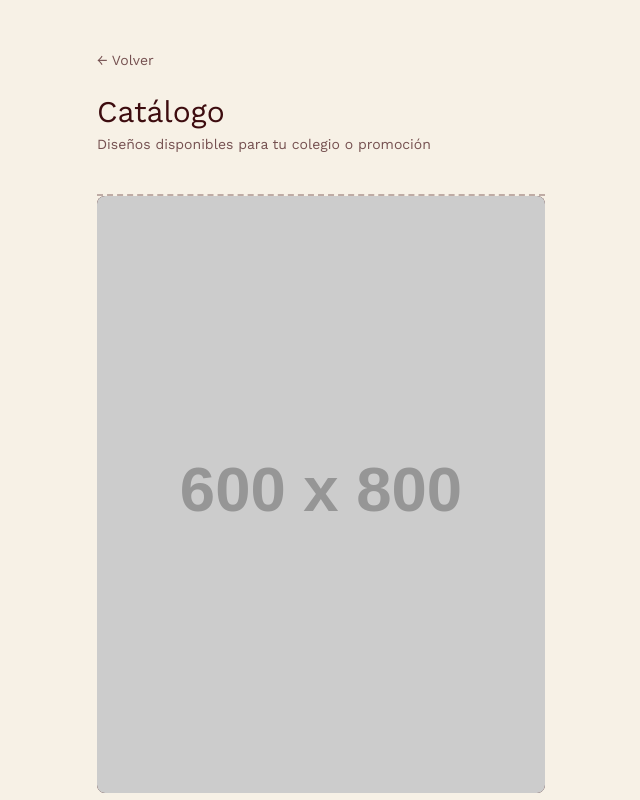
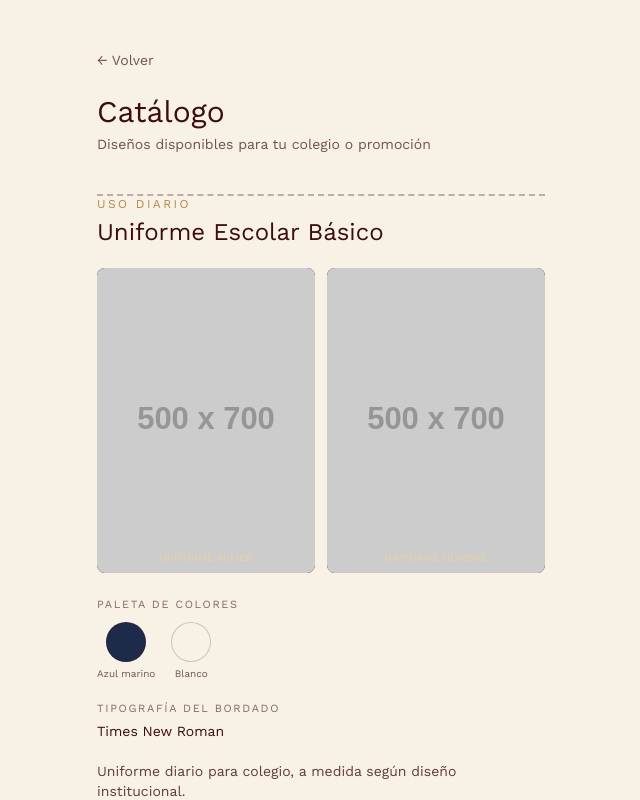
Before and after one commit to BladimirBLopez/Alexander-s-moda, a Next.js app: page /catalogo in a window 1280 px wide. Shown: the top 800 px of the page, without its empty margins (319-959 px from the left). Built offline with nearby package versions, Linux system fonts and the light colour scheme.

Commit message:
Catálogo: layout tipo ficha técnica (foto mujer/hombre, paleta, tipografía)

```diff
--- a/app/catalogo/page.tsx
+++ b/app/catalogo/page.tsx
@@ -25,7 +25,7 @@ export default function CatalogoPage() {
           Diseños disponibles para tu colegio o promoción
         </p>
 
-        <div className="flex flex-col gap-10">
+        <div className="flex flex-col gap-16">
           {productos.map((producto) => {
             const mensaje = encodeURIComponent(
               `Hola, me interesa el ${producto.nombre}`
@@ -33,42 +33,75 @@ export default function CatalogoPage() {
             return (
               <article
                 key={producto.id}
-                className="pespunte-hueso pt-6 first:border-t-0 first:pt-0"
+                className="pespunte-hueso pt-8 first:border-t-0 first:pt-0"
               >
-                <div className="relative w-full aspect-[3/4] rounded-lg overflow-hidden mb-4 bg-[var(--color-bordo)]">
-                  <Image
-                    src={producto.imagen}
-                    alt={producto.nombre}
-                    fill
-                    className="object-cover"
-                  />
-                </div>
-
+                <p className="text-xs tracking-[0.2em] uppercase text-[var(--color-bronce)] mb-1">
+                  {producto.subtitulo}
+                </p>
                 <h2
-                  className="text-xl text-[var(--color-bordo)] mb-1"
+                  className="text-2xl text-[var(--color-bordo)] mb-5"
                   style={{ fontFamily: "var(--font-display)" }}
                 >
                   {producto.nombre}
                 </h2>
-                <p className="text-sm text-[var(--color-bordo)]/70 mb-4">
-                  {producto.descripcion}
+
+                {/* Fotos mujer / hombre lado a lado */}
+                <div className="grid grid-cols-2 gap-3 mb-6">
+                  <div className="relative aspect-[5/7] rounded-lg overflow-hidden bg-[var(--color-bordo)]">
+                    <Image
+                      src={producto.fotoMujer}
+                      alt={`${producto.nombre} - uniforme mujer`}
+                      fill
+                      className="object-cover"
+                    />
+                    <span className="absolute bottom-2 left-0 right-0 text-center text-[10px] uppercase tracking-wide text-[var(--color-hueso)]">
+                      Uniforme mujer
+                    </span>
+                  </div>
+                  <div className="relative aspect-[5/7] rounded-lg overflow-hidden bg-[var(--color-bordo)]">
+                    <Image
+                      src={producto.fotoHombre}
+                      alt={`${producto.nombre} - uniforme hombre`}
+                      fill
+                      className="object-cover"
+                    />
+                    <span className="absolute bottom-2 left-0 right-0 text-center text-[10px] uppercase tracking-wide text-[var(--color-hueso)]">
+                      Uniforme hombre
+                    </span>
+                  </div>
+                </div>
+
+                {/* Paleta de colores */}
+                <p className="text-[11px] uppercase tracking-[0.15em] text-[var(--color-bordo)]/60 mb-2">
+                  Paleta de colores
                 </p>
-
-                <div className="flex gap-3 mb-4">
+                <div className="flex gap-4 mb-5">
                   {producto.colores.map((color) => (
                     <div key={color.nombre} className="flex flex-col items-center gap-1">
                       <div
-                        className="w-8 h-8 rounded-full border border-[var(--color-bordo)]/20"
+                        className="w-10 h-10 rounded-full border border-[var(--color-bordo)]/20"
                         style={{ backgroundColor: color.hex }}
                       />
-                      <span className="text-[10px] text-[var(--color-bordo)]/60">
+                      <span className="text-[10px] text-[var(--color-bordo)]/70 text-center max-w-[4rem]">
                         {color.nombre}
                       </span>
                     </div>
                   ))}
                 </div>
 
-                <ul className="text-sm text-[var(--color-bordo)]/80 mb-5 space-y-1">
+                {/* Tipografía */}
+                <p className="text-[11px] uppercase tracking-[0.15em] text-[var(--color-bordo)]/60 mb-1">
+                  Tipografía del bordado
+                </p>
+                <p className="text-sm text-[var(--color-bordo)] mb-5">
+                  {producto.tipografia}
+                </p>
+
+                {/* Descripción y bullets */}
+                <p className="text-sm text-[var(--color-bordo)]/80 mb-3">
+                  {producto.descripcion}
+                </p>
+                <ul className="text-sm text-[var(--color-bordo)]/80 mb-6 space-y-1">
                   {producto.bullets.map((bullet) => (
                     <li key={bullet}>• {bullet}</li>
                   ))}
--- a/lib/productos.ts
+++ b/lib/productos.ts
@@ -1,17 +1,22 @@
 export type Producto = {
   id: string;
   nombre: string;
+  subtitulo: string;
   descripcion: string;
+  tipografia: string;
   colores: { nombre: string; hex: string }[];
   bullets: string[];
-  imagen: string; // TODO: reemplazar por foto real (Cloudinary) cuando el cliente la pase
+  fotoMujer: string; // TODO: reemplazar por foto real (Cloudinary)
+  fotoHombre: string; // TODO: reemplazar por foto real (Cloudinary)
 };
 
 export const productos: Producto[] = [
   {
     id: "uniforme-basico",
     nombre: "Uniforme Escolar Básico",
+    subtitulo: "Uso diario",
     descripcion: "Uniforme diario para colegio, a medida según diseño institucional.",
+    tipografia: "Times New Roman",
     colores: [
       { nombre: "Azul marino", hex: "#1e2a4a" },
       { nombre: "Blanco", hex: "#f7f1e6" },
@@ -21,12 +26,15 @@ export const productos: Producto[] = [
       "Pantalón o falda según diseño",
       "Bordado de escudo institucional",
     ],
-    imagen: "https://placehold.co/600x800/3d0c0f/e8d2a6?text=Foto+pendiente",
+    fotoMujer: "https://placehold.co/500x700/3d0c0f/e8d2a6?text=Foto+mujer",
+    fotoHombre: "https://placehold.co/500x700/3d0c0f/e8d2a6?text=Foto+hombre",
   },
   {
     id: "uniforme-promocion",
     nombre: "Uniforme de Promoción",
+    subtitulo: "Diseño exclusivo 2027",
     descripcion: "Diseño exclusivo a medida para el curso de graduación.",
+    tipografia: "Cursive Letters",
     colores: [
       { nombre: "Verde musgo", hex: "#4a5a3f" },
       { nombre: "Hueso / arena", hex: "#c9b896" },
@@ -36,6 +44,7 @@ export const productos: Producto[] = [
       "Corbata con bordado de escudo propio",
       "Tipografía personalizada en bordado",
     ],
-    imagen: "https://placehold.co/600x800/3d0c0f/e8d2a6?text=Foto+pendiente",
+    fotoMujer: "https://placehold.co/500x700/3d0c0f/e8d2a6?text=Foto+mujer",
+    fotoHombre: "https://placehold.co/500x700/3d0c0f/e8d2a6?text=Foto+hombre",
   },
 ];
```
